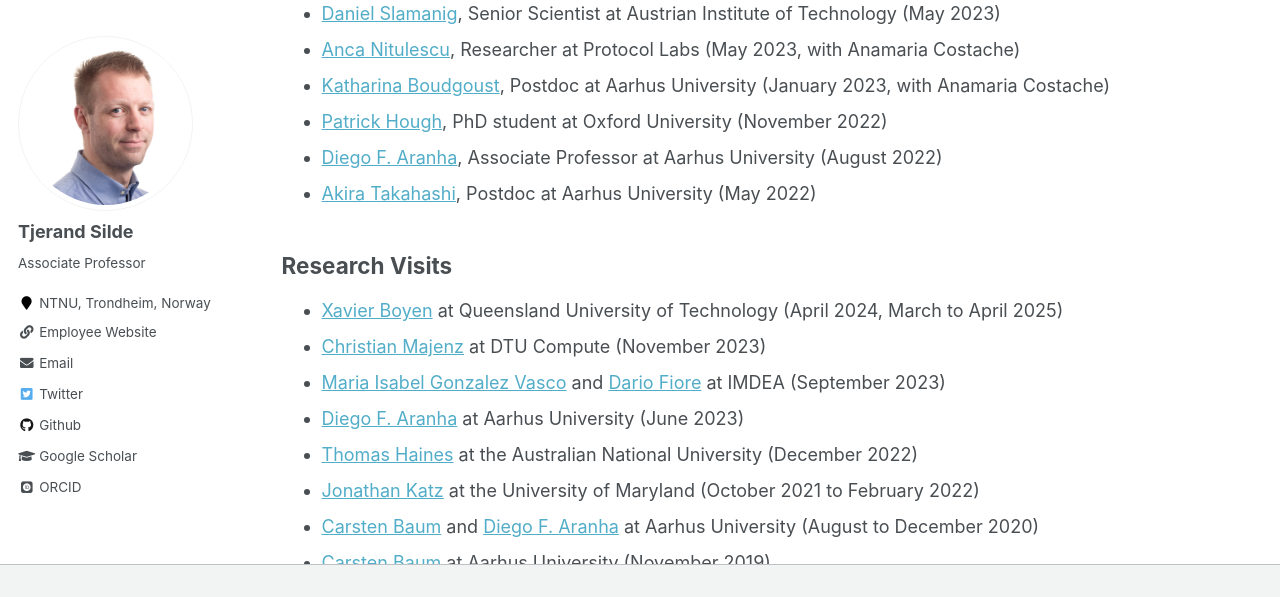
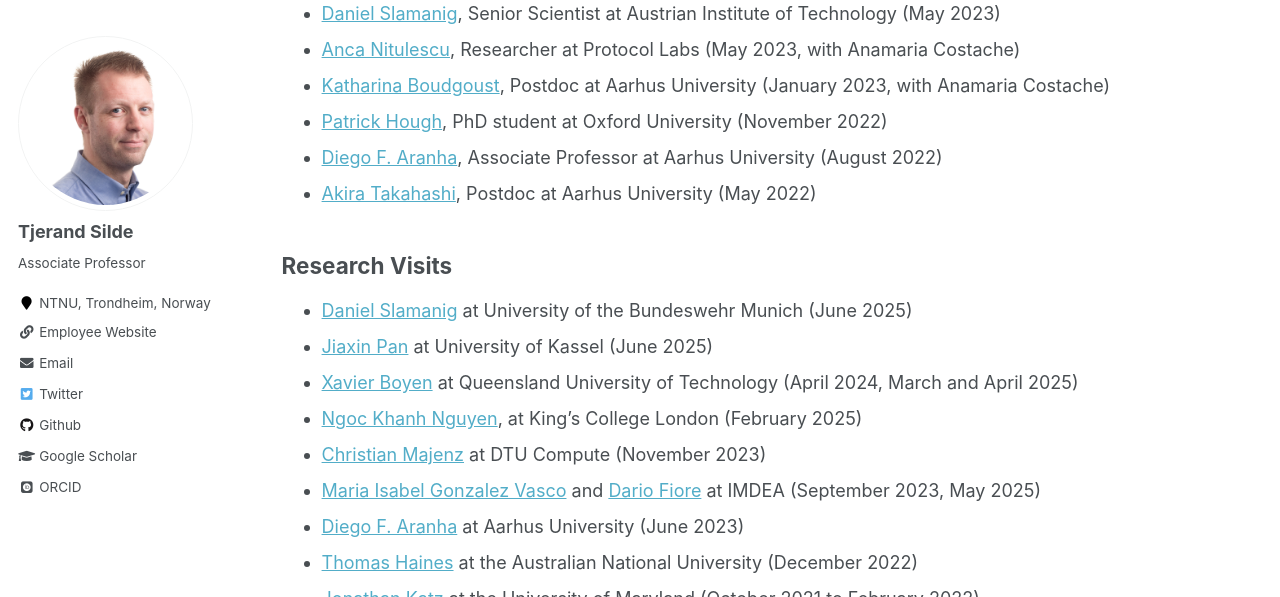
Before and after one commit to tjesi/tjesi.github.io, a Jekyll site: the page built from _pages/people.md, in a window 1280 px wide and 900 px high, scrolled down 1865 px, cut to the strip 0-597 px from the top of the window. Built offline with Jekyll 4.4.1, drawn with Linux system fonts in a browser that asks for light colours; some web fonts are replaced.

Commit message:
Update people.md

```diff
--- a/_pages/people.md
+++ b/_pages/people.md
@@ -66,9 +66,12 @@ I am grateful to [Kristian Gjøsteen](https://www.ntnu.edu/employees/kristian.gj
 
 ## Research Visits
 
-- [Xavier Boyen](https://www.qut.edu.au/about/our-people/academic-profiles/xavier.boyen) at Queensland University of Technology (April 2024, March to April 2025)
+- [Daniel Slamanig](https://danielslamanig.info) at University of the Bundeswehr Munich (June 2025)
+- [Jiaxin Pan](https://sites.google.com/view/jiaxinpan) at University of Kassel (June 2025)
+- [Xavier Boyen](https://www.qut.edu.au/about/our-people/academic-profiles/xavier.boyen) at Queensland University of Technology (April 2024, March and April 2025)
+- [Ngoc Khanh Nguyen](https://khanhcrypto.github.io), at King's College London (February 2025)
 - [Christian Majenz](https://www.christianmajenz.info/about-me.html) at DTU Compute (November 2023)
-- [Maria Isabel Gonzalez Vasco](https://sites.google.com/site/maribelurjc) and [Dario Fiore](https://www.dariofiore.it) at IMDEA (September 2023)
+- [Maria Isabel Gonzalez Vasco](https://sites.google.com/site/maribelurjc) and [Dario Fiore](https://www.dariofiore.it) at IMDEA (September 2023, May 2025)
 - [Diego F. Aranha](https://dfaranha.github.io) at Aarhus University (June 2023)
 - [Thomas Haines](hhttps://comp.anu.edu.au/people/thomas-haines) at the Australian National University (December 2022)
 - [Jonathan Katz](https://www.cs.umd.edu/~jkatz) at the University of Maryland (October 2021 to February 2022)
```
